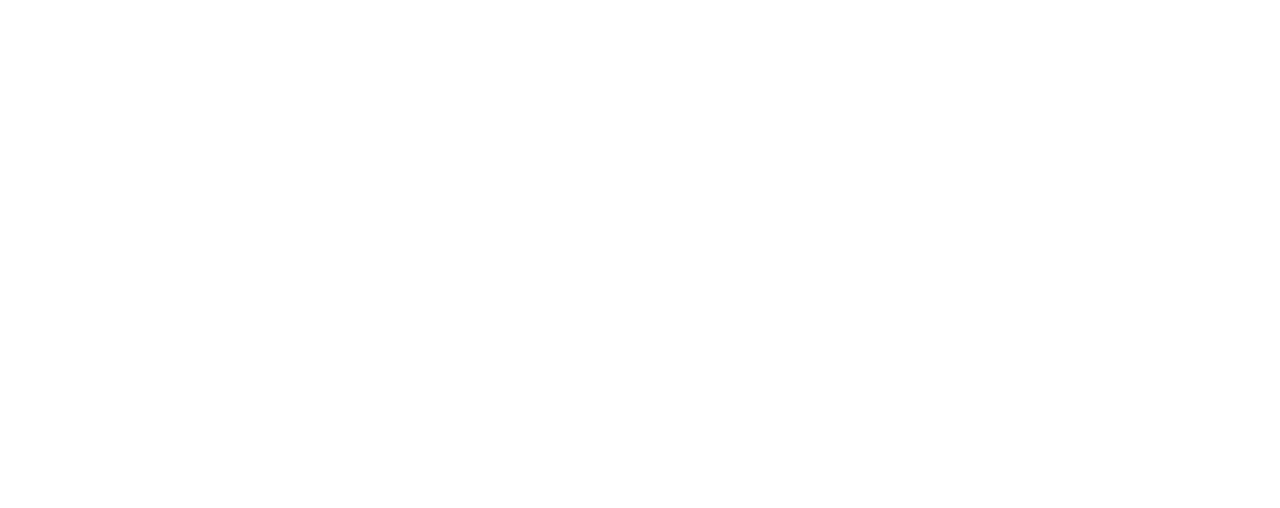
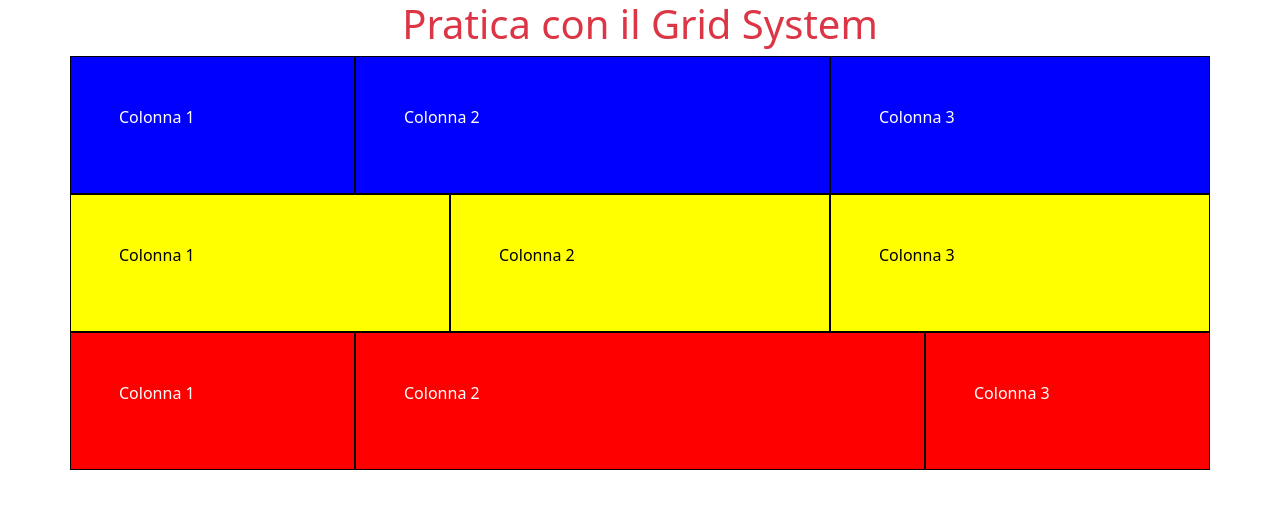
Before and after one commit to North-Blue-27/Antonio-Casalena-FS0623A-Bootstrap, a plain HTML site: page index.html in a window 1280 px wide. Drawn offline with nearby package versions, Linux system fonts and the light colour scheme.

Commit message:
modifiche

```diff
--- a/assets/custom.css
+++ b/assets/custom.css
@@ -0,0 +1,24 @@
+@media (min-width: 768px) {
+    .blue-column {
+        background-color: blue;
+        color: white;
+        padding: 3rem;
+        border: 1px solid black;
+    }
+}
+
+
+.yellow-column {
+    background-color: yellow;
+    color: black;
+    padding: 3rem;
+    border: 1px solid black;
+}
+
+
+.red-column {
+    background-color: red;
+    color: white;
+    padding: 3rem;
+    border: 1px solid black;
+}
--- a/index.html
+++ b/index.html
@@ -3,12 +3,62 @@
 <head>
     <meta charset="UTF-8">
     <meta name="viewport" content="width=device-width, initial-scale=1.0">
-    <link href="https://cdn.jsdelivr.net/npm/bootstrap@5.3.2/dist/css/bootstrap.min.css" rel="stylesheet" integrity="sha384-T3c6CoIi6uLrA9TneNEoa7RxnatzjcDSCmG1MXxSR1GAsXEV/Dwwykc2MPK8M2HN" crossorigin="anonymous">
+    <link rel="stylesheet" href="assets/bootstrap.css">
+    <link rel="stylesheet" href="assets/custom.css">
     <title>Bootstrap</title>
 </head>
 <body>
+    <div class="row">
+        <h1 class="text-center text-danger">Pratica con il Grid System</h1>
+    </div>
+
+    <div class="container">
+      <div class="row">
+          <div class="col-md-3 blue-column">
+              <p>Colonna 1</p>
+          </div>
+          <div class="col-md-5 blue-column">
+              <p>Colonna 2</p>
+          </div>
+          <div class="col-md-4 blue-column">
+               <p>Colonna 3</p>
+          </div>
+       </div>
+    </div>
+
+
+
+      <div class="container">
+        <div class="row">
+            <div class="col-md-4 col-sm-12 yellow-column">
+                <p>Colonna 1</p>
+            </div>
+            <div class="col-md-4 col-sm-12 yellow-column">
+                <p>Colonna 2</p>
+            </div>
+            <div class="col-md-4 col-sm-12 yellow-column">
+                <p>Colonna 3</p>
+            </div>
+        </div>
+     </div>
+
+
+     <div class="container">
+      <div class="row">
+          <div class="col-lg-3 red-column">
+              <p>Colonna 1</p>
+          </div>
+          <div class="col-lg-6 red-column">
+              <p>Colonna 2</p>
+          </div>
+          <div class="col-lg-3 red-column">
+              <p>Colonna 3</p>
+          </div>
+      </div>
+  </div>
+
 
 
     <script src="https://cdn.jsdelivr.net/npm/bootstrap@5.3.2/dist/js/bootstrap.bundle.min.js" integrity="sha384-C6RzsynM9kWDrMNeT87bh95OGNyZPhcTNXj1NW7RuBCsyN/o0jlpcV8Qyq46cDfL" crossorigin="anonymous"></script>
-</body>
+  </body>
 </html>
```
Also changed, not shown: assets/bootstrap.css.
